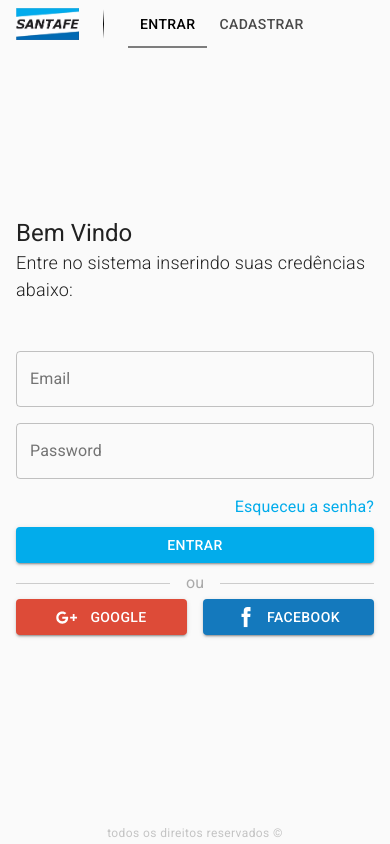
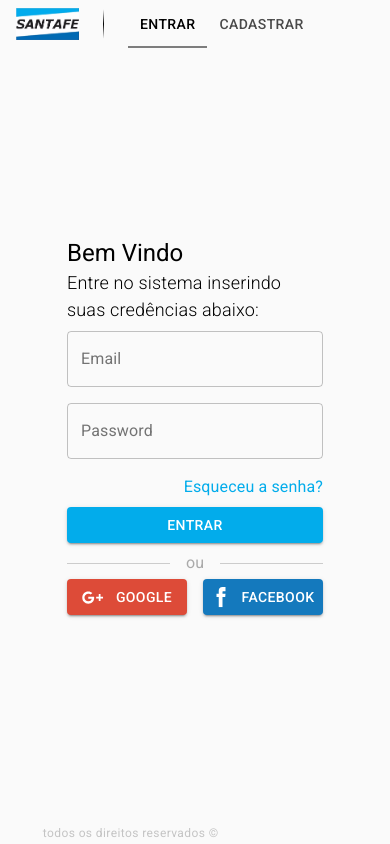
Before and after one commit to breno-sapucaia/santafe-ui, a React (Create React App) app: page / in a window 390 px wide. Built offline with nearby package versions, Linux system fonts and the light colour scheme.

Commit message:
imagem ajustada e modal resetar senha iniciado

```diff
--- a/src/App.tsx
+++ b/src/App.tsx
@@ -18,10 +18,11 @@ const useStyles = makeStyles((theme: Theme) =>
     	footer: {
       		position:'fixed',
       		bottom:0,
-      right:0,
+      		right:'33vw',
       		left:0,
       		textAlign:'center',
       		color:'#c4c4c4'
     	}
-  }))
+  	})
+)
 export default App;
--- a/src/components/header/index.tsx
+++ b/src/components/header/index.tsx
@@ -1,32 +1,26 @@
-import React, { ReactNode } from 'react'
+import React, {  FunctionComponent } from 'react'
 
 import LogoImg from '../../assets/logo.png'
-import { AppBar, Container, makeStyles, Tab, Tabs, Theme, Toolbar } from '@material-ui/core'
+import { AppBar, makeStyles, Tab, Tabs, Theme, Toolbar } from '@material-ui/core'
 import createStyles from '@material-ui/core/styles/createStyles';
 
 interface TabPanelProps {
-    children?: ReactNode;
     index: any;
     value: any;
 }
 
-export function TabPanel(props: TabPanelProps) {
-    const { children, value, index, ...other } = props;
+export const TabPanel: FunctionComponent<TabPanelProps> = (props) => {
     const classes = useStyles()
     return (
         <div
             role="tabpanel"
-            hidden={value !== index}
-            id={`simple-tabpanel-${index}`}
-            aria-labelledby={`simple-tab-${index}`}
-            {...other}
+            hidden={props.value !== props.index}
+            id={`simple-tabpanel-${props.index}`}
+            aria-labelledby={`simple-tab-${props.index}`}
+            className={classes.root}
         >
-            {value === index && (
-                <Container component="main" className={classes.container} maxWidth="lg">
-                    <main>
-                        {children}
-                    </main>
-                </Container>
+            {props.value === props.index && (
+                props.children !== undefined && props.children
             )}
         </div>
     );
@@ -85,15 +79,12 @@ const useStyles = makeStyles((theme: Theme) => {
         root: {
             flexGrow: 1,
             backgroundColor: "#fafafa",
+            justifyContent:"start",
+            alignItems:'center',
+            display:'flex',
+            flexDirection: 'row',
+            overflow:'hidden',
             color: '#000'
-        },
-        container: {
-            height: '100vh',
-            paddingTop: 58,
-            paddingBottom: 58,
-            display:'flex',
-            justifyContent:'center',
-            alignItems:'center'
         },
         verticalDivider: {
             position: 'relative',
--- a/src/components/login/form.tsx
+++ b/src/components/login/form.tsx
@@ -1,9 +1,9 @@
-import { Button, createStyles, Grid, Link, TextField, Theme, Typography } from '@material-ui/core'
+import { Button, createStyles, Grid, Link, TextField, Theme, Typography, Modal, Paper } from '@material-ui/core'
 import { makeStyles } from '@material-ui/styles'
 import { useFormik } from 'formik'
 import FacebookIcon from '../../assets/icons/facebook-icon.svg'
 import GoogleIcon from '../../assets/icons/google-plus-icon.svg'
-import React from 'react'
+import React, { useState } from 'react'
 import * as yup from 'yup'
 
 interface Props { }
@@ -22,6 +22,15 @@ const validationSchema = yup.object({
 
 function Form(props: Props) {
 
+    const [open, setOpen] = useState(false)
+    const handleModalClose = () => {
+        setOpen(!open)
+    }
+
+    const handleModalOpen = () => {
+        setOpen(!open)
+    }
+
     const classes = useStyles();
     const formik = useFormik({
         initialValues: {
@@ -33,9 +42,19 @@ function Form(props: Props) {
             alert(JSON.stringify(values, null, 2))
         }
     });
-    return (
-        <Grid container xs={12}>
-            <Grid item xs={12}>
+
+    const body = (
+        <Paper className={classes.modal}>
+            <Paper className={classes.containerModal}>
+
+            </Paper>
+        </Paper>
+    )
+
+    return (<Grid item className={classes.root}>
+            <Modal open={open} onClose={handleModalClose}>
+                {body}
+            </Modal>
             <form className={classes.form} onSubmit={formik.handleSubmit}>
                 <TextField
                     fullWidth
@@ -55,6 +74,7 @@ function Form(props: Props) {
                     id="password"
                     name="password"
                     label="Password"
+                    type="password"
                     variant="outlined"
                     color="secondary"
                     className={classes.input}
@@ -64,7 +84,7 @@ function Form(props: Props) {
                     helperText={formik.touched.password && formik.errors.password}
                 />
                 <Typography className={classes.forgotLink}>
-                        <Link> Esqueceu a senha?</Link>
+                    <Link onClick={handleModalOpen} style={{cursor: 'pointer'}}> Esqueceu a senha?</Link>
                 </Typography>
                 <Button
                     type='submit'
@@ -77,8 +97,7 @@ function Form(props: Props) {
                 <Typography className={classes.divider} component="div"><span>ou</span></Typography>
                 <Grid
                     container
-                        justify={"space-between"}
-                        xs={12}>
+                    justify={"space-between"}>
                     <Grid item className={classes.paddingRight} xs={6}>
                         <Button
                             variant="contained"
@@ -86,7 +105,7 @@ function Form(props: Props) {
                             className={classes.googleButton}
                             color="primary"
                         >
-                                <img alt="Google Icon"className={classes.icon} src={GoogleIcon} /> Google
+                            <img alt="Google Icon" className={classes.icon} src={GoogleIcon} /> Google
                         </Button>
                     </Grid>
                     <Grid className={classes.paddingLeft} item xs={6}>
@@ -100,17 +119,21 @@ function Form(props: Props) {
 
                     </Grid>
                 </Grid>
-                </form >
+            </form>
         </Grid>
-        </Grid >
     )
 }
 
 const useStyles = makeStyles((theme: Theme) =>
     createStyles({
+        root:{
+            display:'flex',
+            width:'100%'
+        },
         form: {
             display: 'flex',
-            flexDirection: 'column'
+            flexDirection: 'column',
+            flexGrow: 1
         },
         input: {
             marginBottom: theme.spacing(2)
@@ -152,10 +175,10 @@ const useStyles = makeStyles((theme: Theme) =>
             color: "#fff",
             marginRight: theme.spacing(1.5)
         },
-        paddingLeft:{
+        paddingLeft: {
             paddingLeft: theme.spacing(1)
         },
-        paddingRight:{
+        paddingRight: {
             paddingRight: theme.spacing(1)
         },
         facebookButton: {
@@ -163,8 +186,20 @@ const useStyles = makeStyles((theme: Theme) =>
         },
         googleButton: {
             background: "#DD4B38",
+        },
+        modal:{
+            position: 'absolute',
+            top:'50%',
+            left: '50%',
+            display: 'flex',
+            justifyContent:'center',
+            alignContent: 'center',
+            width: 412,
+            height: 315,
+            backgroundColor:'#fafafa',
+            transform: 'translate(-50%, -50%)'
+        },
+        containerModal: {
         }
-
-
     }))
 export default Form
--- a/src/components/login/index.tsx
+++ b/src/components/login/index.tsx
@@ -1,4 +1,4 @@
-import { Grid, Theme, Typography } from '@material-ui/core'
+import { Container, Grid, Theme, Typography } from '@material-ui/core'
 import { createStyles, makeStyles } from '@material-ui/styles'
 import React from 'react'
 import Form from './form'
@@ -7,29 +7,29 @@ interface Props { }
 function Login(props: Props) {
     const classes = useStyles()
 
+
     return (
 
-        <Grid
-            container
-            direction="column"
-            alignItems="center"
-            xs={12}>
+        <Container
+            component="div"
+            className={classes.container}
+        >
+            <Grid container className={classes.login}>
+                <Grid item xs={12}>
+                    <Typography variant="h5" className={classes.title}>Bem Vindo</Typography>
+                </Grid>
+                <Grid item xs={12}>
+                    <Typography className={classes.subtitle} variant="subtitle1">Entre no sistema inserindo suas credências abaixo:</Typography>
+                </Grid>
+                <Form />
+            </Grid>
 
-            <Grid item className={classes.container} xs={12}>
-                <Typography variant="h5" className={classes.title}>Bem Vindo</Typography>
-                <Typography className={classes.subtitle} variant="subtitle1">Entre no sistema inserindo suas credências abaixo:</Typography>
-            </Grid>
-            <Form />
-        </Grid>
-
+        </Container>
     )
 }
 
 const useStyles = makeStyles((theme: Theme) =>
     createStyles({
-        container: {
-            marginBottom: theme.spacing(5)
-        },
         subtitle: {
             fontSize: 18,
             fontWeight: 'lighter',
@@ -38,6 +38,46 @@ const useStyles = makeStyles((theme: Theme) =>
         },
         title: {
             marginTop: theme.spacing(1)
+        },
+        login: {
+            display: 'flex',
+            flexDirection: 'column',
+            [theme.breakpoints.up('lg')]: {
+                width: 380,
+                margin: '0 auto'
+            },
+            [theme.breakpoints.up('xl')]: {
+                position: 'relative',
+                margin: 'initial',
+                marginRight: '300px'
+
+                // justifyContent:'space-around',
+            },
+        },
+        container: {
+            height: '100vh',
+            paddingTop: 58,
+            paddingBottom: 58,
+            display: 'flex',
+            flexDirection: 'row',
+            justifyContent: 'center',
+            alignItems: 'center',
+            maxWidth: 288,
+            overflow: 'hidden',
+            [theme.breakpoints.up('sm')]: {
+                maxWidth: 520,
+            },
+            [theme.breakpoints.up('lg')]: {
+                maxWidth: '100vw',
+                margin: 'initial',
+                justifyContent: 'space-between',
+                paddingLeft: 'initial',
+                paddingRight: 'initial',
+            },
+            [theme.breakpoints.up('xl')]: {
+                justifyContent: 'center'
+            },
+
         }
     })
 );
--- a/src/components/register/index.tsx
+++ b/src/components/register/index.tsx
@@ -1,16 +1,26 @@
-import { Typography } from '@material-ui/core'
+import { Container, createStyles, makeStyles, Theme, Typography } from '@material-ui/core'
 import React from 'react'
 
 interface Props { }
 
 function Register(props: Props) {
-
+    const classes = useStyles()
 
     return (
-        <Typography variant="h5">
-            Cadastro
-        </Typography>
+        <Container className={classes.container} maxWidth={'lg'} >
+
+            <Typography variant="h5">
+                Cadastro
+            </Typography>
+
+        </Container>
     )
 }
 
+const useStyles = makeStyles((theme: Theme) => createStyles({
+    container: {
+
+    }
+}))
+
 export default Register
--- a/src/pages/session/index.tsx
+++ b/src/pages/session/index.tsx
@@ -1,24 +1,40 @@
 
+import { createStyles, makeStyles, Theme, useMediaQuery, useTheme } from '@material-ui/core';
 import React from 'react'
 import Header, { TabPanel } from '../../components/header';
 import Login from '../../components/login';
 import Register from '../../components/register';
+import BgSession from '../../assets/bg-session.png'
 
 interface SessionPageProps { }
 
 function SessionPage(props: SessionPageProps) {
     const [value, setValue] = React.useState(0);
+    const classes = useStyles()
+    const theme = useTheme()
+    const isDesktop = useMediaQuery(theme.breakpoints.up('lg'))
     return (
         <>
             <Header value={value} setValue={setValue} />
             <TabPanel value={value} index={0}>
                 <Login />
+                {isDesktop && <img alt="prédios" className={classes.img} src={BgSession}></img>}
             </TabPanel>
             <TabPanel value={value} index={1}>
                 <Register />
+                {isDesktop && <img alt="prédios" className={classes.img} src={BgSession}></img>}
             </TabPanel>
         </>
     )
 }
-
+const useStyles = makeStyles((theme: Theme) => createStyles({
+    img: {
+        position: 'relative',
+        maxWidth: '50vw',
+        height: '100vh',
+        top: 0,
+        transition: '0.5s',
+        zIndex: theme.zIndex.appBar + 1
+    }
+}))
 export default SessionPage
```
Also changed, not shown: src/components/backdrop/index.tsx (added, +36 -0 lines), src/components/footer/index.tsx (added, +13 -0 lines), 1 other file (tests, documents, lock files or other folders). Lines whose indentation alone changed are shown as unchanged.
